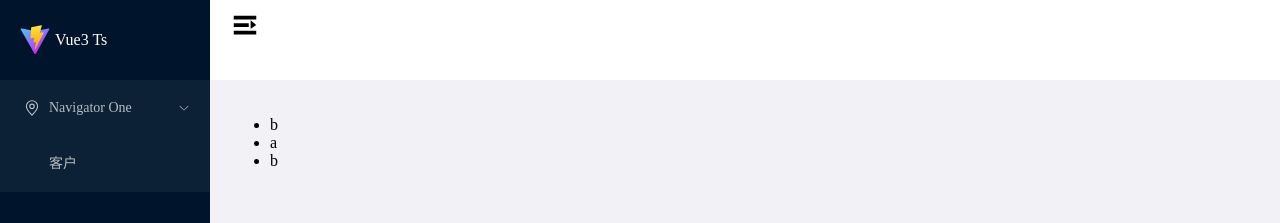
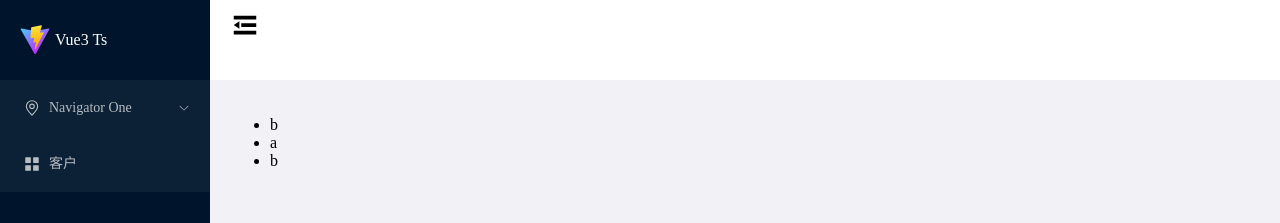
Before and after one commit to wyl-hub/Vue3_TS, a Vue app: page /#/ in a window 1280 px wide. Shown: the top 223 px of the page. Built offline with nearby package versions, Linux system fonts and the light colour scheme; sample sign-in values are in the browser's storage.

Commit message:
animation

```diff
--- a/src/components/nav-header.vue
+++ b/src/components/nav-header.vue
@@ -1,22 +1,26 @@
 <template>
   <div class="header">
-    <el-icon @click="changeFold" class="iconSize"><component :is="isFold ? 'Fold' : 'Expand'" /></el-icon>
+    <el-icon @click="handleFold" class="iconSize"><component :is="isFold ? 'Expand' : 'Fold'" /></el-icon>
   </div>
 </template>
 
 <script lang="ts">
-import { ref } from "vue"
+import { ref, toRefs } from "vue"
 export default {
-  setup () {
-    const isFold = ref(false)
+  emits: ['changeFold'],
+  props: {
+    isFold: Boolean
+  },
+  setup (props, { emit }) {
+    const { isFold } = toRefs(props)
+    const handleFold = () => {
+      const data = !isFold.value
+      emit('changeFold', data)
+    }
 
-    // 点击折叠按钮
-    const changeFold = () => {
-      isFold.value = !isFold.value
-    }
     return {
       isFold,
-      changeFold
+      handleFold
     }
   }
 }
--- a/src/components/nav-menu.vue
+++ b/src/components/nav-menu.vue
@@ -2,11 +2,13 @@
   <div class="nav">
     <div class="logo">
       <img src="~@/assets/imgs/logo.svg" />
-      <div>Vue3 Ts</div>
+      <div v-if="!isFold">Vue3 Ts</div>
     </div>
     <el-menu
       default-active="2"
       class="menu"
+      :collapse="isFold"
+      collapse-transition
       background-color="#0c2135"
       text-color="#b7bdc3"
       active-text-color="#0a60bd"
@@ -70,6 +72,9 @@
 </template>
 
 <script setup lang="ts">
+const props = defineProps({
+  isFold: Boolean
+})
 const menuList = [
   {
     title: 'Navigator One',
@@ -100,7 +105,7 @@ const menuList = [
   {
     title: '客户',
     type: 2,
-    icon: '',
+    icon: 'Menu',
     children: []
   }
 ]
--- a/src/views/main/main.vue
+++ b/src/views/main/main.vue
@@ -1,11 +1,11 @@
 <template>
   <el-container class="container">
-    <el-aside class="aside">
-      <nav-menu></nav-menu>
+    <el-aside :style="{width: isFold ? 'fit-content' : '210px'}" class="aside">
+      <nav-menu :isFold="isFold" />
     </el-aside>
     <el-container>
       <el-header class="header">
-        <nav-header></nav-header>
+        <nav-header :isFold="isFold" @changeFold='changeFold' />
       </el-header>
       <el-main class="main">
         <ul>
@@ -19,14 +19,22 @@
 </template>
 
 <script lang="ts">
-import { defineComponent } from 'vue'
+import { defineComponent, ref } from 'vue'
 import NavMenu from '@/components/nav-menu.vue'
 import NavHeader from '@/components/nav-header.vue'
 export default defineComponent({
   setup() {
     const arr = ['test', 'aaa', 'vvv']
+    const isFold = ref(false)
+
+    // 点击折叠按钮
+    const changeFold = (data: boolean) => {
+      isFold.value = data
+    }
     return {
-      arr
+      arr,
+      isFold,
+      changeFold
     }
   },
   components: {
@@ -40,7 +48,6 @@ export default defineComponent({
 .container {
   height: 100%;
   .aside {
-    width: 210px;
     background-color: #00152B;
     color: white;
   }
--- a/tsconfig.json
+++ b/tsconfig.json
@@ -3,6 +3,7 @@
     "target": "esnext",
     "module": "esnext",
     "strict": true,
+    "noImplicitAny": false,
     "jsx": "preserve",
     "importHelpers": true,
     "moduleResolution": "node",
```
